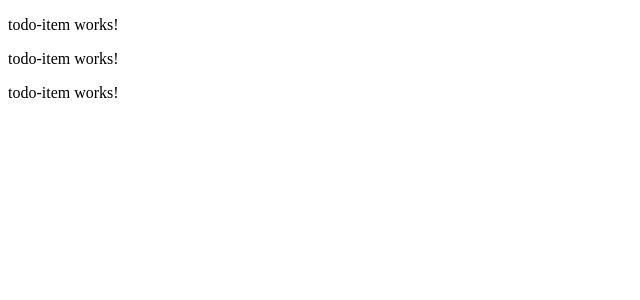
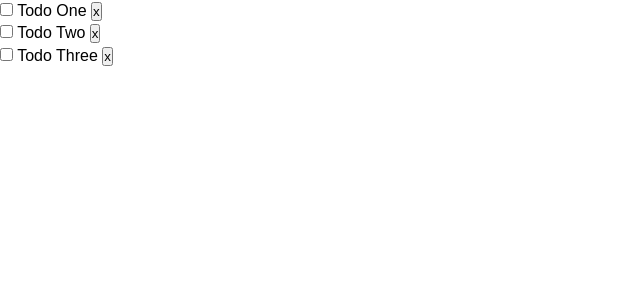
Before and after one commit to newedition994/angular-todolist, an Angular app: page / in a window 1280 px wide. Shown: the top 300 px of the page, without its empty margins (0-640 px from the left). Built offline with nearby package versions, Linux system fonts and the light colour scheme.

Commit message:
adding styles and buttons

```diff
--- a/src/app/components/todo-item/todo-item.component.html
+++ b/src/app/components/todo-item/todo-item.component.html
@@ -1 +1,7 @@
-<p>todo-item works!</p>
+<div>
+  <p>
+    <input type="checkbox" />
+    {{ todo.title }}
+    <button class="del">x</button>
+  </p>
+</div>
--- a/src/styles.css
+++ b/src/styles.css
@@ -1 +1,32 @@
-/* You can add global styles to this file, and also import other style files */
+* {
+  box-sizing: border-box;
+  margin: 0;
+  padding: 0;
+}
+
+body {
+  font-family: Arial, Helvetica, sans-serif;
+  line-height: 1.4;
+}
+
+a {
+  color: #333;
+  text-decoration: none;
+}
+
+.container {
+  padding: 0 1rem;
+}
+
+.btn {
+  display: inline-block;
+  border: none;
+  background: #555;
+  color: #fff;
+  padding: 7px 20px;
+  cursor: pointer;
+}
+
+.btn:hover {
+  background: #666;
+}
```
